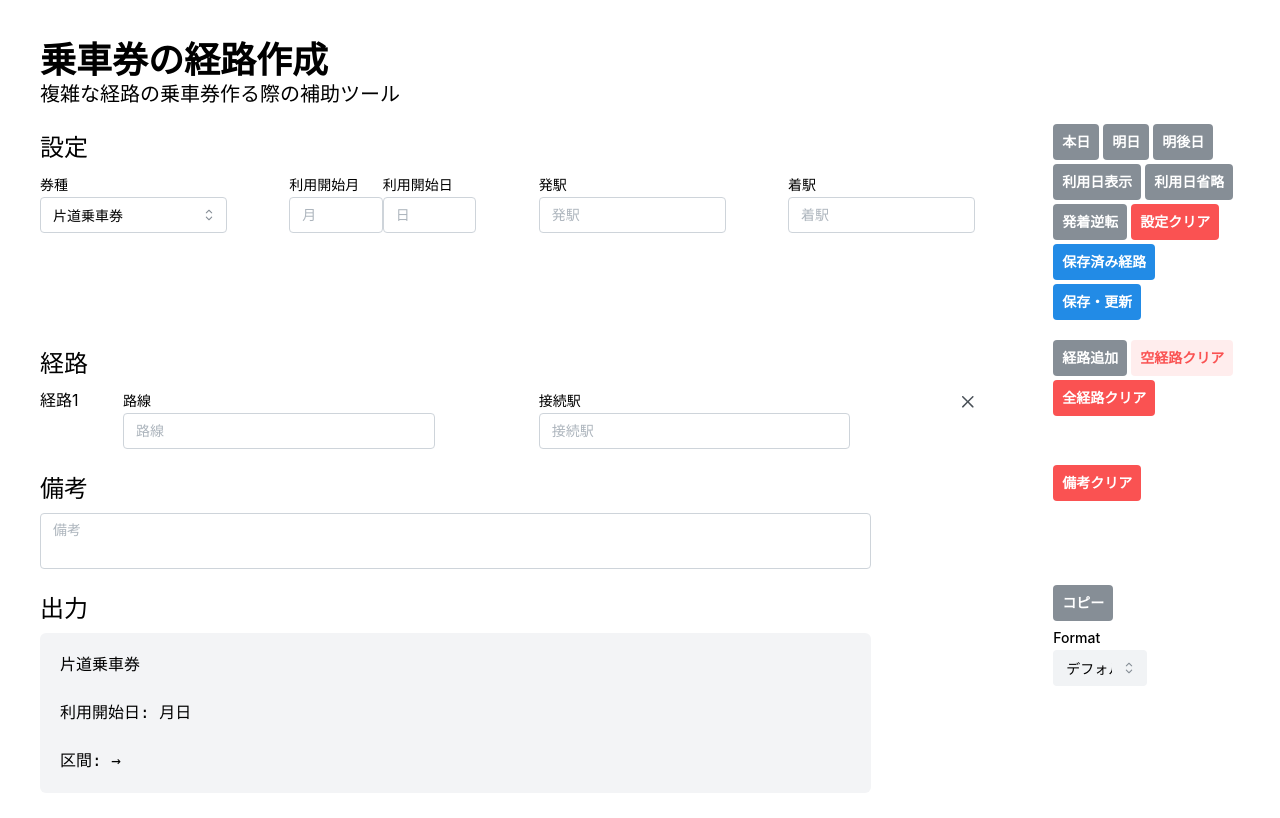
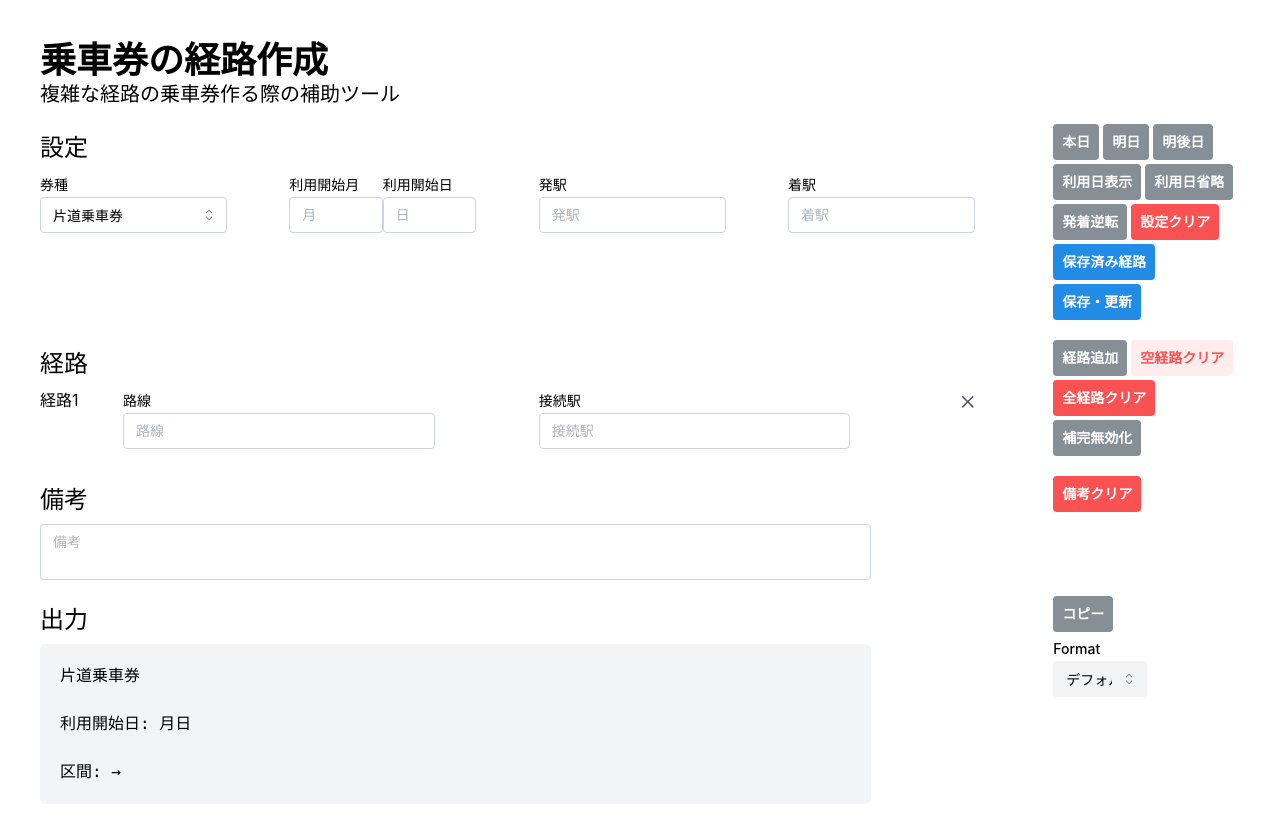
Before and after one commit to hiroxto/fare-ticket-route-planning, a Next.js app: page / in a window 1280 px wide. Shown: the top 818 px of the page. Built offline with nearby package versions, Linux system fonts and the light colour scheme.

Commit message:
feat: 補完を無効化する仕組みを実装

```diff
--- a/src/components/Route/Route.tsx
+++ b/src/components/Route/Route.tsx
@@ -1,7 +1,8 @@
 import { useRouteState } from "@/feature/route-state";
 import { lineToStations, stationToLines } from "@/lib/route-complete";
-import { Autocomplete, Button, CloseButton } from "@mantine/core";
+import { Autocomplete, Button, CloseButton, Group, Input } from "@mantine/core";
 import type React from "react";
+import { useState } from "react";
 
 export default function Route() {
     const routes = useRouteState(state => state.routes);
@@ -24,6 +25,7 @@ export default function Route() {
             addRoute(-1);
         }
     };
+    const [useComplete, setUseComplete] = useState<boolean>(true);
     const getLineCompletes = (index: number) => {
         if (index === 0) {
             return lineToStations.keys().toArray();
@@ -46,6 +48,7 @@ export default function Route() {
                                 <p>経路{index + 1}</p>
                             </div>
                             <div className="col-span-5">
+                                {useComplete && (
                                     <Autocomplete
                                         label="路線"
                                         placeholder="路線"
@@ -55,8 +58,20 @@ export default function Route() {
                                         onChange={e => updateLine(index, e)}
                                         onKeyDown={e => handleKeyDown(index, e)}
                                     />
+                                )}
+                                {!useComplete && (
+                                    <Input.Wrapper label="路線" className="w-3/4">
+                                        <Input
+                                            placeholder="路線"
+                                            value={route.line}
+                                            onChange={e => updateLine(index, e.target.value)}
+                                            onKeyDown={e => handleKeyDown(index, e)}
+                                        />
+                                    </Input.Wrapper>
+                                )}
                             </div>
                             <div className="col-span-5">
+                                {useComplete && (
                                     <Autocomplete
                                         label="接続駅"
                                         placeholder="接続駅"
@@ -71,6 +86,17 @@ export default function Route() {
                                         }}
                                         onKeyDown={e => handleKeyDown(index, e)}
                                     />
+                                )}
+                                {!useComplete && (
+                                    <Input.Wrapper label="接続駅" className="w-3/4">
+                                        <Input
+                                            placeholder="接続駅"
+                                            value={route.station}
+                                            onChange={e => updateStation(index, e.target.value)}
+                                            onKeyDown={e => handleKeyDown(index, e)}
+                                        />
+                                    </Input.Wrapper>
+                                )}
                             </div>
                             <div className="col-span-1">
                                 <CloseButton onClick={() => deleteRoute(index)} tabIndex={-1} />
@@ -89,6 +115,14 @@ export default function Route() {
                 <Button variant="filled" color="red" className="button" onClick={deleteAllRoutes}>
                     全経路クリア
                 </Button>
+                <Button
+                    variant="filled"
+                    color={useComplete ? "gray" : "blue"}
+                    className="button"
+                    onClick={() => setUseComplete(!useComplete)}
+                >
+                    {useComplete ? "補完無効化" : "補完有効化"}
+                </Button>
             </div>
         </>
     );
```
Lines whose indentation alone changed are shown as unchanged.
